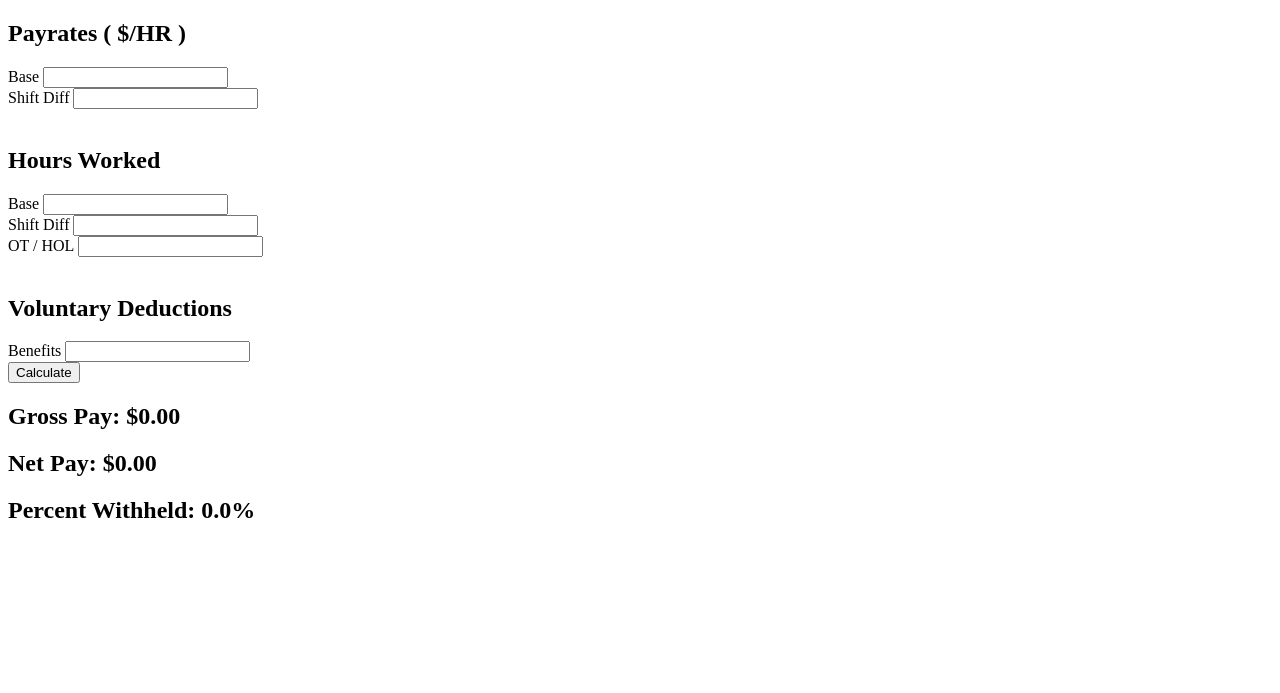
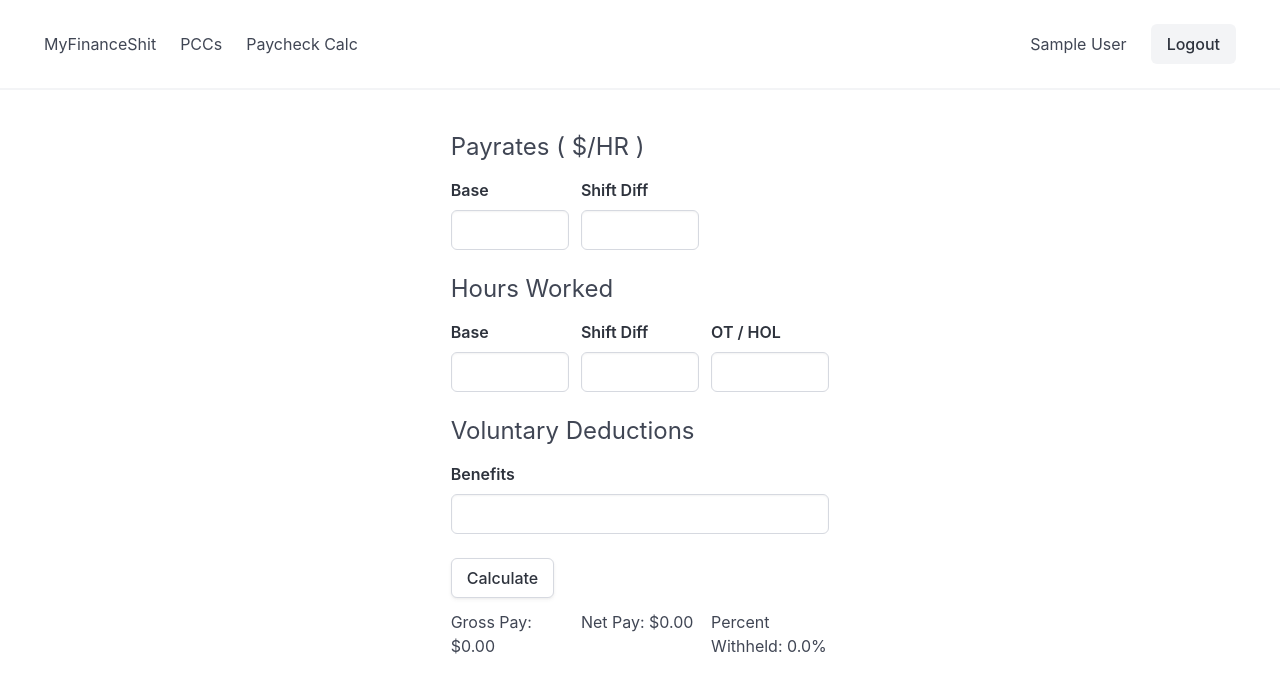
Before and after one commit to everettadw/e-flasked, a Flask app: page /paycheck-calculator/ in a window 1280 px wide. Shown: the top 693 px of the page. Run offline with Flask 3, Linux system fonts and the light colour scheme; the visitor is signed in with stand-in values (Sample User, id 1); parts of the project's set-up code (start-up, migrations or seed data) failed here and were passed over.

Commit message:
UPDATE: flushing out login and other things

```diff
--- a/app.py
+++ b/app.py
@@ -1,23 +1,26 @@
 from flask import Flask, redirect, render_template
 from flask_login import LoginManager, login_required, current_user, logout_user
+from flask_wtf import CSRFProtect
 from models import *
 import tomlkit
 
-from blueprints.paycheck_calculator import pay_calc_bp
+from blueprints.paycheck_calculator import pay_calc_bp, pay_calc_api_bp
 from blueprints.auth import auth_bp
 
 
 app = Flask(__name__)
+csrf = CSRFProtect(app)
+csrf.exempt(pay_calc_api_bp)
 app.config.from_file("flask_config.toml", tomlkit.load)
 
 app.register_blueprint(pay_calc_bp)
 app.register_blueprint(auth_bp)
+app.register_blueprint(pay_calc_api_bp)
 db.init_app(app)
 
 login_manager = LoginManager()
 login_manager.init_app(app)
-login_manager.login_view = "auth.login"
-
+login_manager.login_view = "auth.login_get"
 
 with app.app_context():
     db.create_all()
@@ -47,7 +50,7 @@ def create_user():
     return redirect("/login")
 
 
-@app.route("/crepcc/<pcc_name>")
+@app.route("/pccs/<pcc_name>")
 @login_required
 def create_paycheck_calc_config(pcc_name):
     new_pcc = PaycheckCalculatorConfig(current_user, pcc_name, 46.5, 2.0, 80, 80)
--- a/blueprints/paycheck_calculator.py
+++ b/blueprints/paycheck_calculator.py
@@ -18,9 +18,10 @@ class PayrateMath:
 
 
 pay_calc_bp = Blueprint("PaycheckCalculator", __name__)
+pay_calc_api_bp = Blueprint("PaycheckCalculatorAPI", __name__)
 
 
-@pay_calc_bp.route("/paycheck-calculator/")
+@pay_calc_bp.get("/paycheck-calculator/")
 def paycheck_calculator():
     # TODO: replace following section with flask-ified version
     # with open("config.toml", "r") as file_handle:
@@ -42,13 +43,8 @@ def paycheck_calculator():
     return render_template("old-paycheck-calculator.html")
 
 
-@pay_calc_bp.route("/api/paycheck-calculator/", methods=["POST"])
+@pay_calc_api_bp.post("/api/paycheck-calculator/")
 def api_paycheck_calculator():
-
-    if request.method != "POST" or not request.is_json:
-        response = make_response({"error": True, "message": "Incorrect usage of api."})
-        response.status_code = 422
-        return response
 
     url = "https://calculators.symmetry.com/api/calculators/salary"
     headers = {
--- a/static/index.js
+++ b/static/index.js
@@ -55,8 +55,6 @@ let getNetPay = (e) => {
 }
 
 window.onload = () => {
-  calculateBtnEl = document.querySelector(
-    ".form-control-buttons input[value='Calculate']"
-  )
+  calculateBtnEl = document.querySelector("input[value='Calculate']")
   calculateBtnEl.addEventListener('click', getNetPay)
 }
--- a/templates/base.html
+++ b/templates/base.html
@@ -5,7 +5,7 @@
         <meta name="viewport" content="width=device-width, initial-scale=1.0">
         <meta http-equiv="X-UA-Compatible" content="ie=edge">
 
-        <title>{% block title %}{% endblock %}</title>
+        <title>Finance Tracker - {% block title %}{% endblock %}</title>
 
         <!--<link rel="stylesheet" href="{{ url_for('static', filename='reset.css') }}">-->
         <link rel="stylesheet" href="{{ url_for('static', filename='bulma.min.css') }}">
@@ -22,6 +22,9 @@
                         <a class="navbar-item" href="{{ url_for('get_pccs') }}">
                             PCCs
                         </a>
+                        <a class="navbar-item" href="{{ url_for("PaycheckCalculator.paycheck_calculator") }}">
+                            Paycheck Calc
+                        </a>
                     {% endif %}
                 </div>
                 <div class="navbar-end">
@@ -36,9 +39,9 @@
                                 </a>
                             {% else %}
                                 <a class="button is-primary">
-                                    <strong>Sign Up</strong>
+                                    <strong>Register</strong>
                                 </a>
-                                <a class="button is-light" href="{{ url_for('auth.login') }}">
+                                <a class="button is-light" href="{{ url_for('auth.login_get') }}">
                                     Log In
                                 </a>
                             {% endif %}
--- a/templates/index.html
+++ b/templates/index.html
@@ -1,6 +1,6 @@
 {% extends "base.html" %}
 
-{% block title %}Finance Tracker - Home{% endblock %}
+{% block title %}Home{% endblock %}
 
 {% block head %}
 <link rel="stylesheet" href="{{ url_for('static', filename='index.css') }}">
--- a/templates/old-paycheck-calculator.html
+++ b/templates/old-paycheck-calculator.html
@@ -1,53 +1,62 @@
-<!doctype html>
-<html lang="en">
-    <head>
-        <title>Paycheck Calculator</title>
+{% extends "base.html" %}
 
-        <meta name="viewport" content="width=device-width, initial-scale=1.0" />
-        <meta charset="UTF-8" />
+{% block title %}Old Paycheck Calculator{% endblock %}
 
-        <link rel="stylesheet" href="{{ url_for('static', filename='index.css') }}" />
+{% block head %}
+<link rel="stylesheet" href="{{ url_for('static', filename='index.css') }}">
 <script type="text/javascript" src="{{ url_for('static', filename='index.js') }}"></script>
-    </head>
-    <body>
-        <div class="container">
-            <form id="paycheck-calculator-form">
+{% endblock %}
+
+{% block body %}
+
+    <div class="columns">
+        <div class="column"></div>
+        <div class="column to-one-third">
+            <div class="fixed-grid has-3-cols">
+                <form id="paycheck-calculator-form" class="grid">
+                    <div class="subtitle is-4 cell is-col-span-3 mb-1">
                         <h2>Payrates ( $/HR )</h2>
-                <div class="form-control">
-                    <label for="base_payrate">Base</label>
-                    <input type="float" name="base_payrate" id="base_payrate" />
                     </div>
-                <div class="form-control">
-                    <label for="shiftdiff_payrate">Shift Diff</label>
-                    <input type="float" name="shiftdiff_payrate" id="shiftdiff_payrate" />
+                    <div class="field cell">
+                        <label class="label" for="base_payrate">Base</label>
+                        <input class="input" type="float" name="base_payrate" id="base_payrate" />
                     </div>
-                <br />
+                    <div class="field cell">
+                        <label class="label" for="shiftdiff_payrate">Shift Diff</label>
+                        <input class="input" type="float" name="shiftdiff_payrate" id="shiftdiff_payrate" />
+                    </div>
+                    <div class="subtitle is-4 cell is-col-span-3 mb-1">
                         <h2>Hours Worked</h2>
-                <div class="form-control">
-                    <label for="base_hours">Base</label>
-                    <input type="float" name="base_hours" id="base_hours" />
                     </div>
-                <div class="form-control">
-                    <label for="shiftdiff_hours">Shift Diff</label>
-                    <input type="float" name="shiftdiff_hours" id="shiftdiff_hours" />
+                    <div class="field cell">
+                        <label class="label" for="base_hours">Base</label>
+                        <input class="input" type="float" name="base_hours" id="base_hours" />
                     </div>
-                <div class="form-control">
-                    <label for="overtime_hours">OT / HOL</label>
-                    <input type="float" name="overtime_hours" id="overtime_hours" />
+                    <div class="field cell">
+                        <label class="label" for="shiftdiff_hours">Shift Diff</label>
+                        <input class="input" type="float" name="shiftdiff_hours" id="shiftdiff_hours" />
                     </div>
-                <br />
+                    <div class="field cell">
+                        <label class="label" for="overtime_hours">OT / HOL</label>
+                        <input class="input" type="float" name="overtime_hours" id="overtime_hours" />
+                    </div>
+                    <div class="subtitle is-4 cell is-col-span-3 mb-1">
                         <h2>Voluntary Deductions</h2>
-                <div class="form-control">
-                    <label for="benefit_cost">Benefits</label>
-                    <input type="float" name="benefit_cost" id="benefit_cost" />
                     </div>
-                <div class="form-control-buttons">
-                    <input type="button" value="Calculate"/>
+                    <div class="field cell is-col-span-3">
+                        <label class="label" for="benefit_cost">Benefits</label>
+                        <input class="input" type="float" name="benefit_cost" id="benefit_cost" />
+                    </div>
+                    <div class="cell is-col-span-3">
+                        <input class="button" type="submit" value="Calculate"/>
                     </div>
                     <h2>Gross Pay: $<span id="grosspay">0.00</span></h2>
                     <h2>Net Pay: $<span id="netpay">0.00</span></h2>
                     <h2>Percent Withheld: <span id="withheld">0.0</span>%</h2>
                 </form>
             </div>
-    </body>
-</html>
+        </div>
+        <div class="column"></div>
+    </div>
+
+{% endblock %}
--- a/templates/pccs.html
+++ b/templates/pccs.html
@@ -1,6 +1,6 @@
 {% extends "base.html" %}
 
-{% block title %}Finance Tracker - PCCs{% endblock %}
+{% block title %}PCCs{% endblock %}
 
 {% block head %}
 <link rel="stylesheet" href="{{ url_for('static', filename='index.css') }}">
```
Also changed, not shown: blueprints/auth.py (+30 -8 lines), templates/login.html (added, +44 -0 lines), templates/register.html (added, +44 -0 lines), test.py (added, +14 -0 lines). Lines whose indentation alone changed are shown as unchanged.
